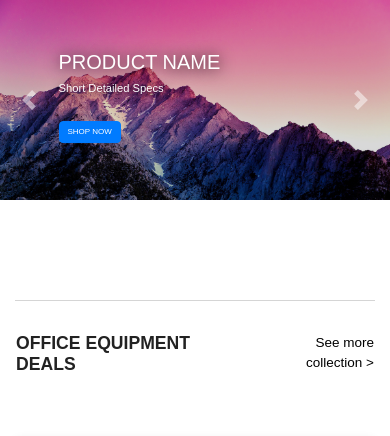
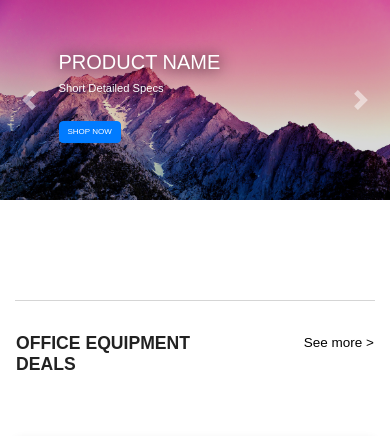
Before and after one commit to ngcarson/compex-wb, a PHP site: page / in a window 390 px wide. Shown: the part 235-671 px from the top of the page. Run offline with PHP 8.4, Linux system fonts and the light colour scheme; some libraries are stand-ins or nearby versions.

Commit message:
test upload to github

```diff
--- a/index.html
+++ b/index.html
@@ -30,13 +30,14 @@
 					<a class="nav-link dropdown-toggle" href="#" id="navbarDropdown" role="button" data-toggle="dropdown" aria-haspopup="true" aria-expanded="false">SHOP</a>
 					<div class="dropdown-menu">
 			    	<a class="dropdown-item" href="#">Smart Phones & Tablets</a>
-			    	<a class="dropdown-item" href="#">Laptops</a>
-			    	<a class="dropdown-item" href="#">Computer Desktops</a>
+			    	<a class="dropdown-item" href="#">Laptops & Desktops</a>
 			    	<a class="dropdown-item" href="#">Computer Accessories</a>
 			    	<a class="dropdown-item" href="#">Cameras & Camcorders</a>
 			    	<a class="dropdown-item" href="#">Office Equipments</a>
+			    	<a class="dropdown-item" href="#">Printers & Inks</a>
 			    	<a class="dropdown-item" href="#">Smart Home & Car Products</a>
-			    	<a class="dropdown-item" href="#">Wearable Technology</a>
+			    	<a class="dropdown-item" href="#">Speakers & Headphones</a>
+			    	<a class="dropdown-item" href="#">Storage & Flash</a>
 			    	<a class="dropdown-item" href="#">Furnitures</a>
 			    	<div class="dropdown-divider"></div>
 			    	<a class="dropdown-item" href="#">COMPEX SPECIAL DEALS</a>
@@ -112,7 +113,12 @@
 					Globe: 0917-829-0288<br>
 					Smart: 0999-993-1498<br>
 					Fax: 711-0614<br>
-					Facebook: <a href="http://www.facebook.com/compexinternational" id="fb-link">Visit Us</a>
+					Facebook: <a href="http://www.facebook.com/compexinternational" id="fb-link">Visit Us</a></p>
+				<hr class="light" id="border-collection">
+				<p id="contact-1">
+					Address:<br>
+					341 GBW Bldg. Quezon Avenue<br>
+					Quezon City, Philippines
 				</p>
       </div>
       <div class="modal-footer">
@@ -309,7 +315,7 @@
   	<hr class="light" id="border-collection">
   	<div class="row">
 		  <div class="display-4 col-8">OFFICE EQUIPMENT DEALS</div>
-			  <div class="col-4" id="see-more"><a href="#" id="detail-more">See more collection ></a></div>
+		  <div class="col-4" id="see-more"><a href="#" id="detail-more">See more ></a></div>
 		</div>
       <div class="row">
           <div class="col-xs-12 col-sm-6 col-md-3">
@@ -382,13 +388,15 @@
           </div>
       </div>
   </div>
+</section>
 
+<section class="details-card">
 	<!-- PERIPHERAL DEALS -->
   <div class="container">
   	<hr class="light" id="border-collection">
   	<div class="row">
 		  <div class="display-4 col-8">PERIPHERAL DEALS</div>
-			  <div class="col-4" id="see-more"><a href="#" id="detail-more">See more collection ></a></div>
+		  <div class="col-4" id="see-more"><a href="#" id="detail-more">See more ></a></div>
 		</div>
       <div class="row">
           <div class="col-xs-12 col-sm-6 col-md-3">
@@ -461,13 +469,15 @@
           </div>
       </div>
   </div>
+</section>
 
+<section class="details-card">
 	<!-- CELLPHONE DEALS -->
   <div class="container">
   	<hr class="light" id="border-collection">
   	<div class="row">
 		  <div class="display-4 col-8">CELLPHONE DEALS</div>
-			  <div class="col-4" id="see-more"><a href="#" id="detail-more">See more collection ></a></div>
+		  <div class="col-4" id="see-more"><a href="#" id="detail-more">See more ></a></div>
 		</div>
       <div class="row">
           <div class="col-xs-12 col-sm-6 col-md-3">
@@ -540,13 +550,15 @@
           </div>
       </div>
   </div>
+</section>
 
+<section class="details-card">
 	<!-- LAPTOP & PC DEALS -->
   <div class="container">
   	<hr class="light" id="border-collection">
   	<div class="row">
 		  <div class="display-4 col-8">LAPTOP & PC DEALS</div>
-			  <div class="col-4" id="see-more"><a href="#" id="detail-more">See more collection ></a></div>
+		  <div class="col-4" id="see-more"><a href="#" id="detail-more">See more ></a></div>
 		</div>
       <div class="row">
           <div class="col-xs-12 col-sm-6 col-md-3">
@@ -619,13 +631,15 @@
           </div>
       </div>
   </div>
+</section>
 
+<section class="details-card">
 	<!-- NETWORKING PRODUCT DEALS -->
   <div class="container">
   	<hr class="light" id="border-collection">
   	<div class="row">
 		  <div class="display-4 col-8">NETWORKING PRODUCT DEALS</div>
-			  <div class="col-4" id="see-more"><a href="#" id="detail-more">See more collection ></a></div>
+		  <div class="col-4" id="see-more"><a href="#" id="detail-more">See more ></a></div>
 		</div>
       <div class="row">
           <div class="col-xs-12 col-sm-6 col-md-3">
@@ -698,13 +712,15 @@
           </div>
       </div>
   </div>
+</section>
 
+<section class="details-card">
 	<!-- WEARABLE TECHNOLOGY -->
   <div class="container">
   	<hr class="light" id="border-collection">
   	<div class="row">
 		  <div class="display-4 col-8">WEARABLE TECHNOLOGY</div>
-			  <div class="col-4" id="see-more"><a href="#" id="detail-more">See more collection ></a></div>
+		  <div class="col-4" id="see-more"><a href="#" id="detail-more">See more ></a></div>
 		</div>
       <div class="row">
           <div class="col-xs-12 col-sm-6 col-md-3">
@@ -791,7 +807,7 @@
 		<ul id="quick-links">
 			<li><a href="#">Search</a></li>
 			<li><a href="#">About Us</a></li>
-			<li><a href="#">Our Bank Details</a></li>
+			<li><a href="#" data-toggle="modal" data-target="#exampleModal">Our Bank Details</a></li>
 			<li><a href="#">FAQs</a></li>
 			<li><a href="#">Refund Policy</a></li>
 			<li><a href="#">Privacy Policy</a></li>
@@ -820,7 +836,6 @@
 	<div class="col-12" id="c-1975">
 		<hr class="light">
 		<h6>&copy;1975 Compex International Inc.</h6>
-	</div>
 		<div class="col-12 social">
 			<a href="#"><i class="fab fa-facebook"></i></a>
 			<a href="#"><i class="fab fa-twitter"></i></a>
@@ -829,6 +844,7 @@
 		</div>
 	</div>
 </div>
+</div>
 </footer>
 </body>
 </html>
--- a/style.css
+++ b/style.css
@@ -1,6 +1,6 @@
 @import url('https://fonts.googleapis.com/css?family=Poppins:400,500,700');
 
-/* *{ border: 1px solid red; } */
+/**{ border: 1px solid red; }*/
 
 html, body {
   height: 100%;
@@ -212,7 +212,6 @@ div.display-4 {
 
 .social a {
   font-size: 2em;
-  padding-top: 3rem;
   padding-left: .5rem;
   padding-right: .5rem;
 }
@@ -501,7 +500,7 @@ a.btn-card {
 
   .social a{
     font-size: 2em;
-    padding: .7rem;
+    padding: .6rem;
   }
 
   #c-1975{
```
Lines whose indentation alone changed are shown as unchanged.
